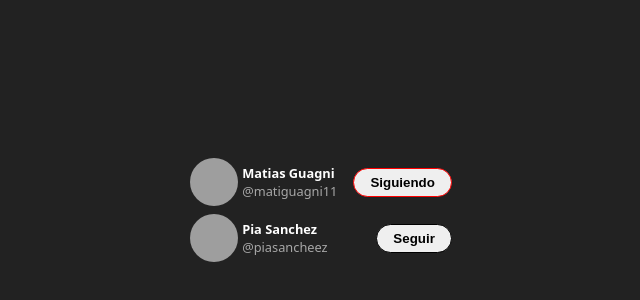
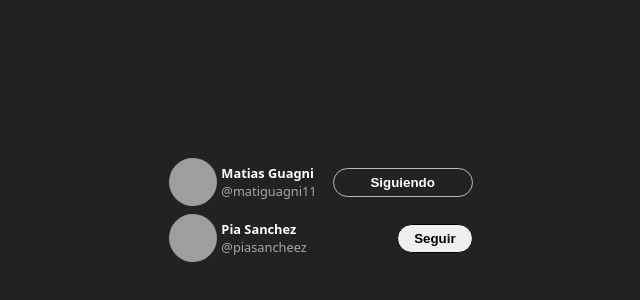
Before and after one commit to Matiguagni/React-practice, a React (Vite) app in the folder projects/00-hola-mundo/: page / in a window 1280 px wide. Shown: the part 190-490 px from the top of the page, without its empty margins (319-959 px from the left). Built offline with nearby package versions, Linux system fonts and the light colour scheme; grey boxes are pictures that could not be loaded.

Commit message:
Boton seguir terminado, con hover dejar de seguir

```diff
--- a/projects/00-hola-mundo/src/App.css
+++ b/projects/00-hola-mundo/src/App.css
@@ -37,15 +37,39 @@
     transition: .3s ease background-color;
 
 }
+.tw-follow-Card-text{
+
+    display: block;
+
+}
 
 .tw-follow-Card-button.is-following {
-    border: 1px solid red;
+    border: 1px solid #bbb;
+    background: transparent;
+    color: #fff;
+    width: 140px;
+}
+
+.tw-follow-Card-button.is-following:hover .tw-follow-Card-text{
+    display: none;
 }
 
 .tw-follow-Card-button:hover{
-    background-color: #09f;
+opacity: .8;
 }
 
 .tw-follow-Card-button.is-following:hover{
-    background-color: red;
+    background-color: rgb(255, 0, 0, 0.178);
+    color: red;
+    border: 1px solid red;
+    transition: 0.3s ease all;
 }
+
+.tw-follow-Card-button.is-following:hover .tw-follow-Card-stopFollow{
+    display: block;
+}
+
+.tw-follow-Card-stopFollow {
+display: none;
+
+}
--- a/projects/00-hola-mundo/src/App.jsx
+++ b/projects/00-hola-mundo/src/App.jsx
@@ -7,6 +7,7 @@ export function App () {
 /*const formatUserName = (userName) => `@${userName}` */
 
 /*const formattedUserName = <span>@matiguagni11</span> */
+
 
 
 
--- a/projects/00-hola-mundo/src/TwitterFollowCard.jsx
+++ b/projects/00-hola-mundo/src/TwitterFollowCard.jsx
@@ -33,7 +33,10 @@ const buttonClassName = isFollowing
         </header>
         <aside>
             <button className={buttonClassName} onClick={handleClick}>
-                {text}
+                <span className='tw-follow-Card-text'>{text} </span>
+                <span className='tw-follow-Card-stopFollow'>
+                    Dejar de seguir
+                </span>
             </button>
         </aside>
       </article>
```
